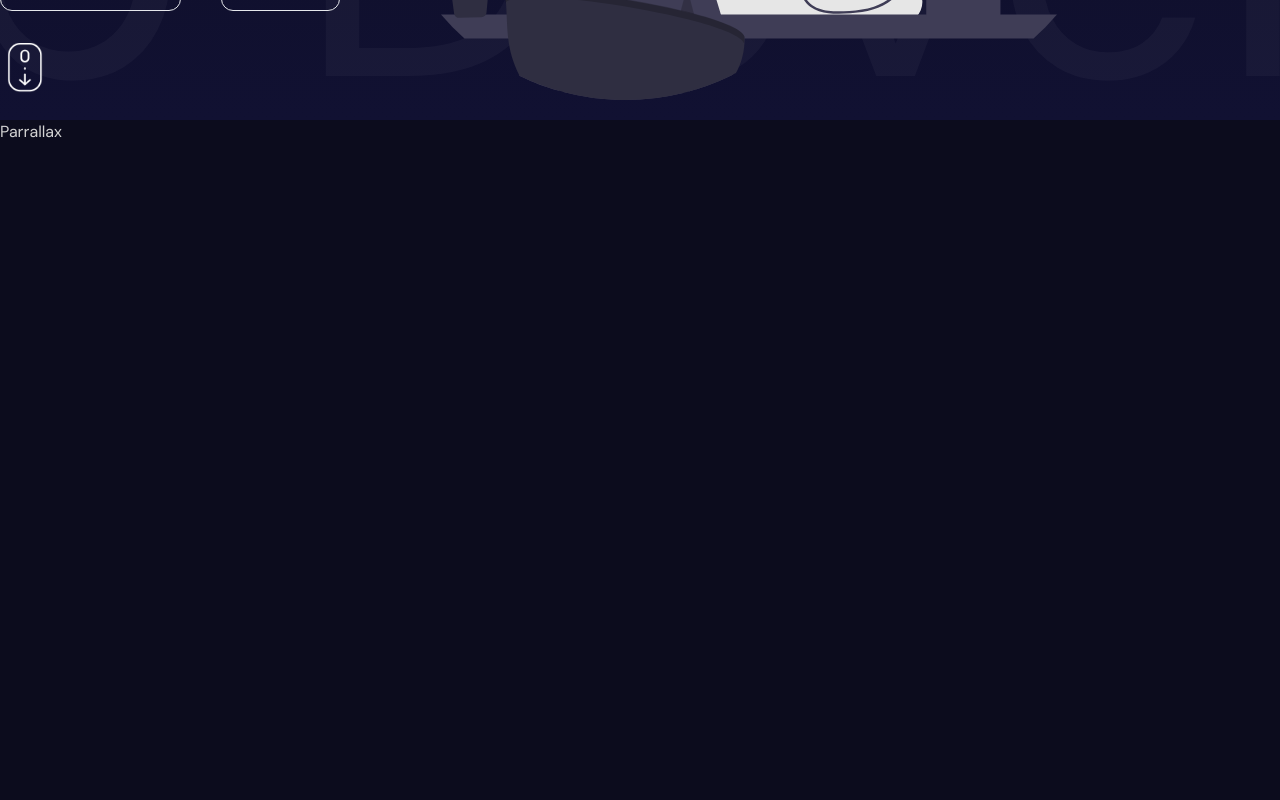
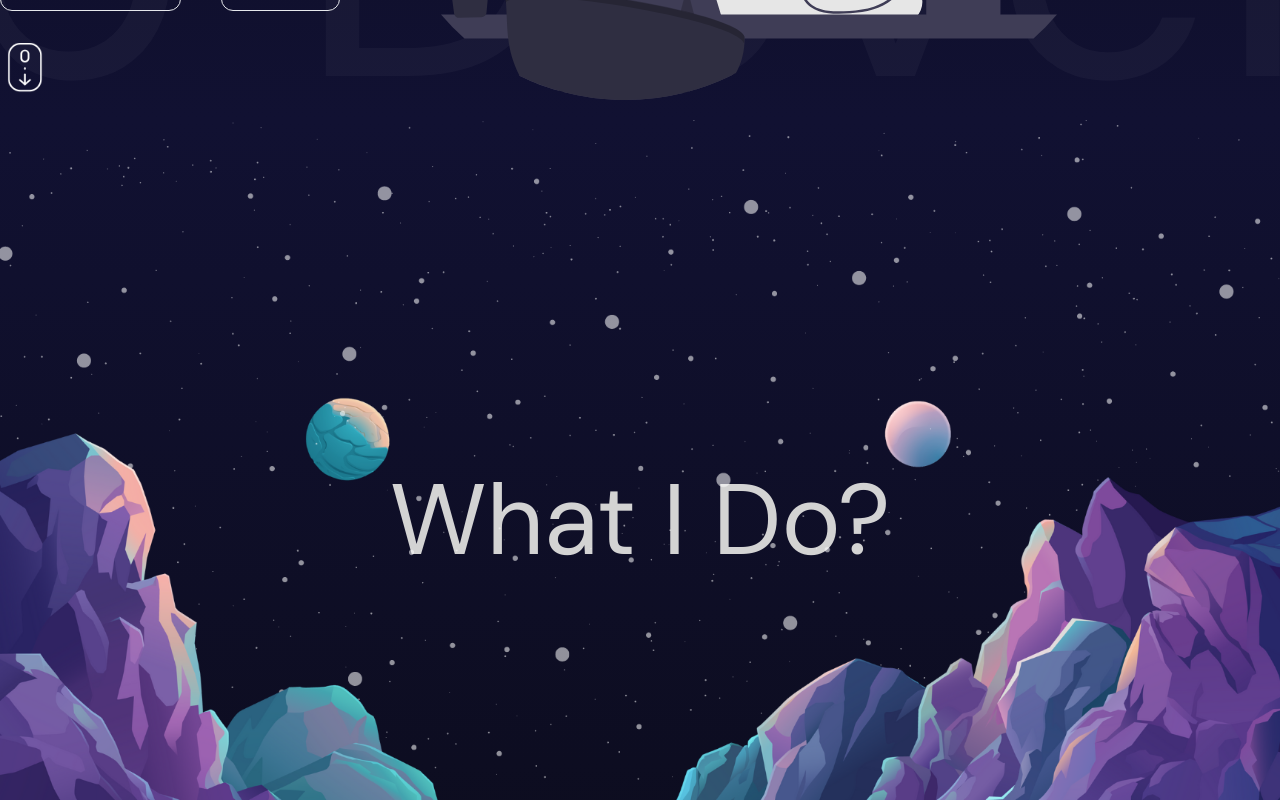
Before and after one commit to Ravyar19/Ravyar-portfolio, a React (Vite) app: page / in a window 1280 px wide. Shown: the part 680-1480 px from the top of the page. Built offline with nearby package versions, Linux system fonts and the light colour scheme.

Commit message:
Parallax#1

```diff
--- a/src/App.tsx
+++ b/src/App.tsx
@@ -1,5 +1,6 @@
 import Navbar from './components/navbar/Navbar';
 import Hero from './components/navbar/hero/Hero';
+import Parallax from './components/navbar/parallax/Parallax';
 
 function App() {
   return (
@@ -8,8 +9,12 @@ function App() {
         <Navbar />
         <Hero />
       </section>
-      <section id='Services'>Parrallax</section>
-      <section>Services</section>
+      <section id='Services'>
+        <Parallax type='services' />
+      </section>
+      <section>
+        <Parallax type='portfolio' />
+      </section>
       <section id='Portfolio'>Portfolio</section>
       <section id='Cortfolio'>Contact</section>
     </div>
--- /dev/null
+++ b/src/components/navbar/parallax/Parallax.tsx
@@ -0,0 +1,24 @@
+import { motion } from 'framer-motion';
+
+const Parallax = ({ type }) => {
+  return (
+    <div
+      style={{
+        background:
+          type === 'services'
+            ? 'linear-gradient(180deg, #111132, #0c0c1d)'
+            : 'linear-gradient(180deg, #111132, #505064)',
+      }}
+      className='w-full h-full relative flex items-center justify-center'
+    >
+      <motion.h1 className='text-[100px]'>
+        {type === 'services' ? 'What I Do?' : 'What i did'}
+      </motion.h1>
+      <motion.div className='mountains'></motion.div>
+      <motion.div className='planets'></motion.div>
+      <motion.div className='stars'></motion.div>
+    </div>
+  );
+};
+
+export default Parallax;
--- a/src/index.css
+++ b/src/index.css
@@ -34,3 +34,31 @@ body {
 .hero {
   background: linear-gradient(180deg, #0c0c1d, #111132);
 }
+
+.mountains {
+  background-image: url('./assets/mountains.png');
+  background-size: cover;
+  background-position: bottom;
+  width: 100%;
+  height: 100%;
+  position: absolute;
+  z-index: 3;
+}
+.stars {
+  background-image: url('./assets/stars.png');
+  background-size: cover;
+  background-position: bottom;
+  width: 100%;
+  height: 100%;
+  position: absolute;
+  z-index: 2;
+}
+.planets {
+  background-image: url('./assets/planets.png');
+  background-size: cover;
+  background-position: bottom;
+  width: 100%;
+  height: 100%;
+  position: absolute;
+  z-index: 1;
+}
```
